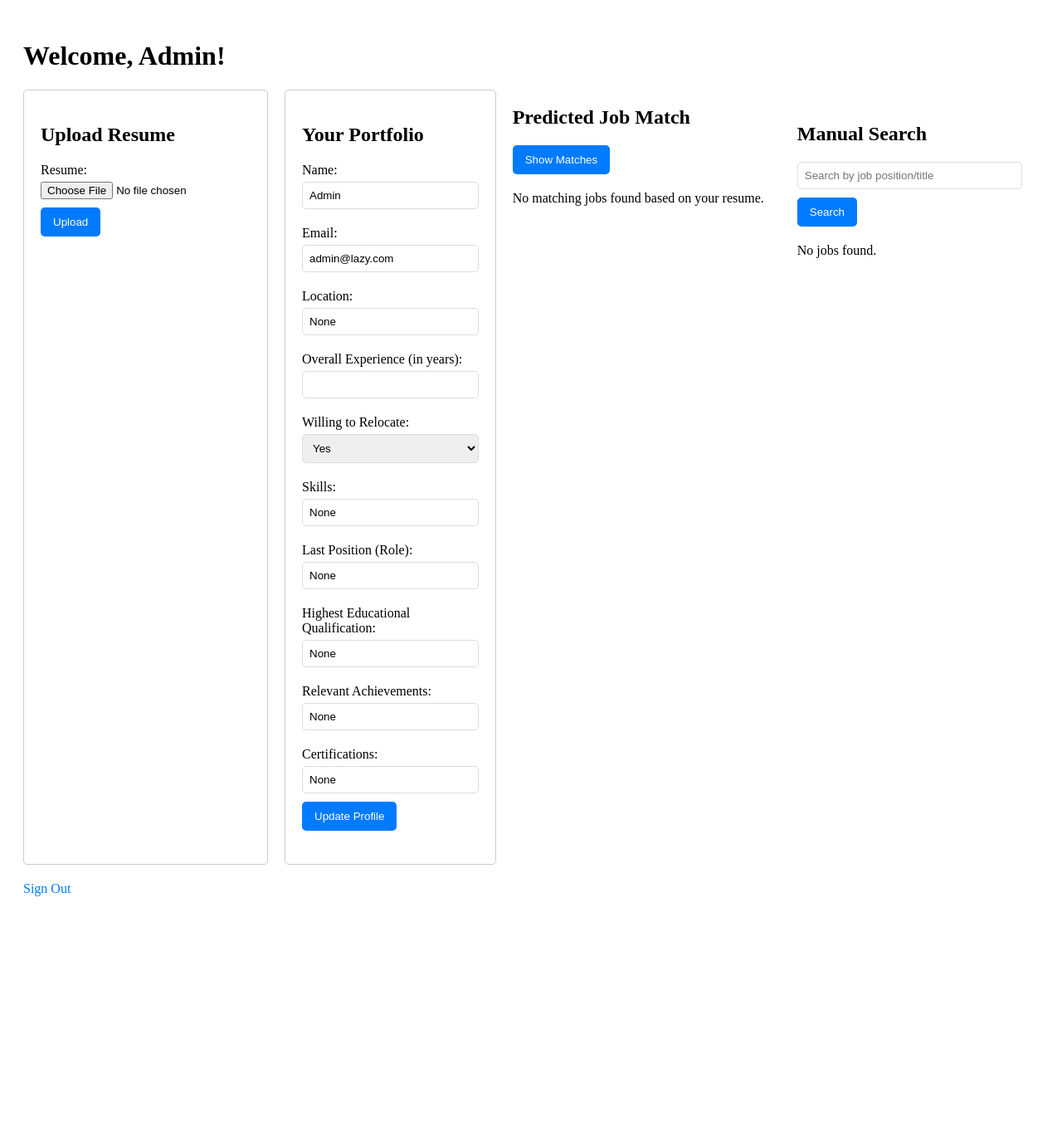
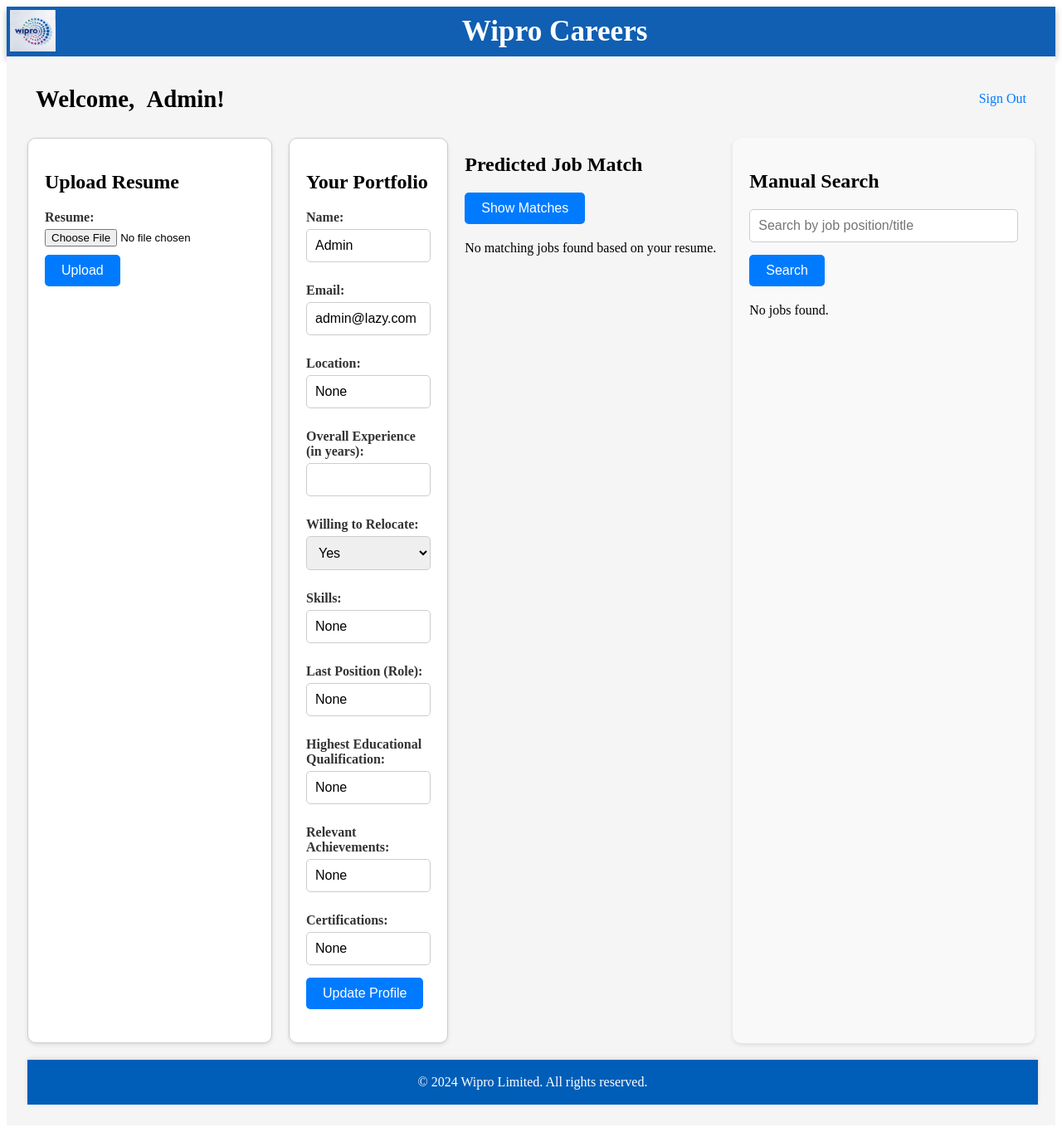
Before and after one commit to Abhirocker/AI_Recruitment_System, a Flask app: page /user/manual_search in a window 1280 px wide. Shown: the whole page at 83% size. Before the commit the page ends 1080 px from the top, so only its background shows below. Run offline with Flask 3, Linux system fonts and the light colour scheme; a user stored in the database is signed in; data comes from the database, SQL or seed files in the repository; both versions use the stored data as it was after the commit; parts of the project's set-up code (start-up, migrations or seed data) failed here and were passed over.

Commit message:
Changed UI

```diff
--- a/static/user_dashboard.css
+++ b/static/user_dashboard.css
@@ -1,23 +1,83 @@
+/* Header Styles */
+header {
+   display: flex;
+   align-items: center;
+   justify-content: space-between;
+   background-color: #105fb2;
+   padding: 2px;
+   color: white;
+   box-shadow: 0 4px 8px rgba(0, 0, 0, 0.3);
+}
+
+header .logo img {
+   height: 50px;
+   width: auto;
+   margin-left: 2px;
+   margin-top: 1.5px;
+}
+
+.head {
+   font-size: 2.2rem;
+   text-align: center;
+   flex-grow: 1;
+   margin: 0;
+   color: #ffffff;
+}
+
 /* Basic styling for the dashboard container */
 .dashboard-container {
-   padding: 20px;
+   padding: 25px;
+   background-color: #f5f5f5;
+   min-height: 100vh;
+}
+
+/* Dashboard header that includes the welcome message and sign-out link */
+.dashboard-header {
+   display: flex;
+   justify-content: space-between; /* Distribute items to left and right */
+   align-items: center; /* Vertically align the items */
+   padding: 10px;
+   margin-bottom: 20px;
+}
+
+/* Welcome text styling */
+.dashboard-header h1 {
+   margin: 0;
+   font-size: 1.8rem;
+}
+
+/* Sign out link styling */
+.sign-out-link {
+   color: #007bff;
+   text-decoration: none;
+   font-size: 1rem;
+}
+
+.sign-out-link:hover {
+   text-decoration: underline;
 }
 
 /* Flash messages styling */
 .flash-messages {
    list-style-type: none;
-   padding: 0;
+   padding: 10px;
+   margin-bottom: 20px;
+   background-color: #e7f3e7;
+   border-left: 5px solid #4caf50;
+   border-radius: 5px;
 }
 
 .flash-messages li {
    color: #3c763d;
+   font-weight: bold;
 }
 
 /* Layout for the dashboard sections */
 .dashboard-sections {
    display: flex;
    gap: 20px;
-   flex-wrap: wrap; /* To ensure sections wrap on smaller screens */
+   flex-wrap: wrap;
+   justify-content: space-between;
 }
 
 /* Individual section styling */
@@ -25,25 +85,26 @@
    flex: 1;
    padding: 20px;
    border: 1px solid #ccc;
-   border-radius: 5px;
-   background-color: #fff; /* Added a white background for clarity */
+   border-radius: 10px;
+   background-color: #fff;
+   box-shadow: 0 2px 5px rgba(0, 0, 0, 0.1);
+   transition: box-shadow 0.3s ease;
+}
+
+.section:hover {
+   box-shadow: 0 4px 10px rgba(0, 0, 0, 0.2);
 }
 
 /* Specific styles for each section */
 .portfolio {
-   max-width: 500px;
+   max-width: 450px;
 }
 
 .recommended-jobs {
-   max-width: 400px;
+   max-width: 450px;
 }
 
-.skill-based-job-search {
-   max-width: 400px;
-   background-color: #f9f9f9;
-}
-
-/* Style for form elements */
+/* Form styles */
 form {
    margin-bottom: 20px;
 }
@@ -51,6 +112,8 @@
 form label {
    display: block;
    margin: 10px 0 5px;
+   font-weight: bold;
+   color: #333;
 }
 
 form input[type="text"],
@@ -58,11 +121,12 @@
 form input[type="number"],
 form select {
    width: 100%;
-   padding: 8px;
-   margin-bottom: 10px;
-   border: 1px solid #ddd;
+   padding: 10px;
+   margin-bottom: 15px;
+   border: 1px solid #ccc;
    border-radius: 5px;
    box-sizing: border-box;
+   font-size: 1rem;
 }
 
 form input[type="file"] {
@@ -70,52 +134,50 @@
 }
 
 form button {
-   padding: 10px 15px;
+   padding: 10px 20px;
    border: none;
    background-color: #007bff;
    color: white;
    cursor: pointer;
    border-radius: 5px;
+   font-size: 1rem;
+   transition: background-color 0.3s ease;
 }
 
 form button:hover {
    background-color: #0056b3;
 }
 
-/* Sign out link styling */
-.sign-out-link {
-   display: block;
-   margin-top: 20px;
-   color: #007bff;
-   text-decoration: none;
-}
-
-.sign-out-link:hover {
-   text-decoration: underline;
-}
-
 /* Manual Search Section */
 .manual-search {
    padding: 20px;
+   background-color: #f9f9f9;
+   border-radius: 10px;
+   box-shadow: 0 2px 5px rgba(0, 0, 0, 0.1);
 }
 
+/* Search results styling */
 .search-results .job-box {
    border: 1px solid #ddd;
    padding: 15px;
    margin-bottom: 15px;
    border-radius: 5px;
    background-color: #fff;
+   box-shadow: 0 2px 4px rgba(0, 0, 0, 0.1);
 }
 
 .search-results .job-box h3 {
    margin-top: 0;
+   color: #333;
+   font-size: 1.1rem;
 }
 
 .search-results .job-box p {
    margin: 5px 0;
+   color: #555;
 }
 
-/* Manual Job Suggestion Box */
+/* Job Box Container */
 .jobs-container {
    display: flex;
    flex-wrap: wrap;
@@ -124,23 +186,24 @@
 
 .job-box {
    border: 1px solid #ddd;
-   padding: 15px;
+   padding: 20px;
    margin: 10px;
-   border-radius: 5px;
+   border-radius: 10px;
    width: 250px;
-   min-height: 10px;
+   min-height: 250px;
    box-shadow: 0 2px 5px rgba(0, 0, 0, 0.1);
    position: relative;
-   transition: background-color 0.3s;
+   transition: transform 0.3s ease, background-color 0.3s ease;
 }
 
 .job-box:hover {
    transform: translateY(-5px);
+   background-color: #f0f8ff;
 }
 
-.job-box h3 {
+.job-box h2 {
    margin-top: 0;
-   font-size: 1.2em;
+   font-size: 1.3em;
    color: #0f291d;
 }
 
@@ -152,8 +215,21 @@
    text-decoration: none;
    border-radius: 5px;
    margin-top: 10px;
+   font-size: 1rem;
 }
 
 .apply-btn:hover {
    background-color: #093738;
 }
+
+/* Footer */
+footer {
+   background-color: #005EB8;
+   color: white;
+   text-align: center;
+   padding: 2px;
+   bottom: 0;
+   width: 100%;
+   box-shadow: 0 -2px 5px rgba(0, 0, 0, 0.1);
+   margin-top: 20px;
+}
--- a/templates/company_home.html
+++ b/templates/company_home.html
@@ -61,5 +61,8 @@
             <input type="submit" value="Update Positions">
         </div>
     </form>
+    <footer>
+        <p>&copy; 2024 Wipro Limited. All rights reserved.</p>
+    </footer>
 </body>
 </html>
--- a/templates/create_job.html
+++ b/templates/create_job.html
@@ -43,5 +43,8 @@
             textarea.style.height = textarea.scrollHeight + 'px';
         }
     </script>
+    <footer>
+        <p>&copy; 2024 Wipro Limited. All rights reserved.</p>
+    </footer>
 </body>
 </html>
--- a/templates/edit_job.html
+++ b/templates/edit_job.html
@@ -45,5 +45,8 @@
             textarea.style.height = textarea.scrollHeight + 'px'; // Set height to scrollHeight to expand
         }
     </script>
+    <footer>
+        <p>&copy; 2024 Wipro Limited. All rights reserved.</p>
+    </footer>
 </body>
 </html>
--- a/templates/user_dashboard.html
+++ b/templates/user_dashboard.html
@@ -7,8 +7,17 @@
     <link rel="stylesheet" href="{{ url_for('static', filename='user_dashboard.css') }}">
 </head>
 <body>
+    <header>
+        <div class="logo">
+            <img src="{{ url_for('animations', filename='wipro.png') }}" alt="Wipro Limited">
+        </div>
+        <h1 class='head'>Wipro Careers</h1>
+    </header>
 <div class="dashboard-container">
-    <h1>Welcome, {{ user_info.get('name', '') }}!</h1>
+    <div class="dashboard-header">
+        <h1>Welcome, &nbsp;{{ user_info.get('name', '') }}!</h1>
+        <a href="{{ url_for('auth.sign_out') }}" class="sign-out-link">Sign Out</a>
+    </div>
 
     <!-- Flash messages -->
     {% with messages = get_flashed_messages() %}
@@ -133,7 +142,9 @@
         </div>
     </div>
 
-    <a href="{{ url_for('auth.sign_out') }}" class="sign-out-link">Sign Out</a>
+    <footer>
+        <p>&copy; 2024 Wipro Limited. All rights reserved.</p>
+    </footer>
 </div>
 </body>
 </html>
--- a/templates/view_job.html
+++ b/templates/view_job.html
@@ -8,6 +8,9 @@
 </head>
 <body>
     <header>
+        <div class="logo">
+            <img src="{{ url_for('animations', filename='wipro.png') }}" alt="Wipro Limited">
+        </div>
         <h1>Job Details</h1>
         <nav>
             <a href="{{ url_for('user.user_dashboard') }}">Back to User Dashboard</a>
```
Also changed, not shown: static/admin_dashboard.css (+34 -0 lines), static/company_home.css (+13 -4 lines), static/create_job.css (+21 -3 lines), static/edit_job.css (+15 -5 lines), static/interview_evaluation.css (+30 -105 lines), static/view_job.css (+15 -2 lines), templates/admin_dashboard.html (+9 -0 lines), templates/interview_evaluation.html (+11 -2 lines), recruitment.db, 1 other file.
